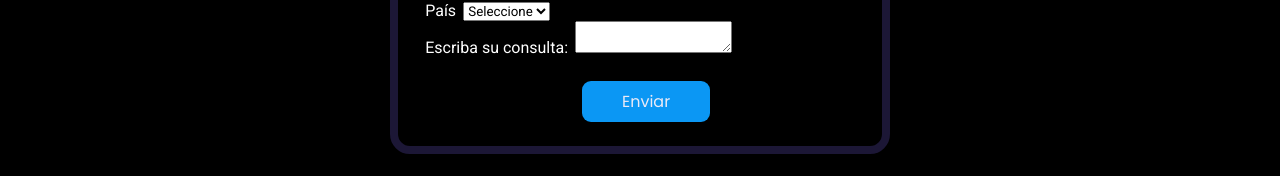
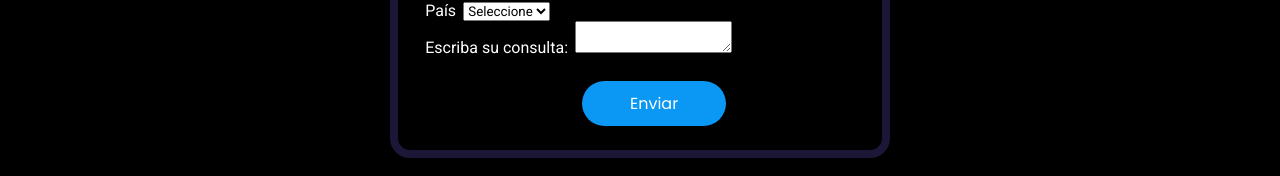
Before and after one commit to Juliandavidlp/Proyecto-grupal, a plain HTML site: page formulariocontacto.html in a window 1280 px wide. Shown: the part 522-698 px from the top of the page. Drawn offline with Linux system fonts and the light colour scheme.

Commit message:
Botón principal y secundario

```diff
--- a/formulariocontacto.html
+++ b/formulariocontacto.html
@@ -70,7 +70,7 @@
                         <input type="checkbox" id="suscripcion" name="suscripcion">
                     </div>  -->
                     <div>
-                        <button type="submit">Enviar</button>
+                        <button type="submit" class="boton-de-enviar">Enviar</button>
                     </div>
                 </form>
             </article>
--- a/static/css/style.css
+++ b/static/css/style.css
@@ -315,11 +315,22 @@ section button{
     font-family: 'Poppins', sans-serif;
     transition: var(--transition);
     border: none;
-    padding: 0.5em 2.5em;
+    padding: 0.5em 1em;
     border-radius: 9px;
     margin-top: 1.5em;
+    font-size: 1em;
+}
+
+.boton-de-enviar{
     margin-left: 10em;
-    font-size: 1em;
+    padding: 0.5em 3em;
+    color: var(--text-color);
+    border: 0 solid;
+    border-radius: 4em;
+    height: 45px;
+    cursor: pointer;
+
+
 }
 
 /* .question {
```
